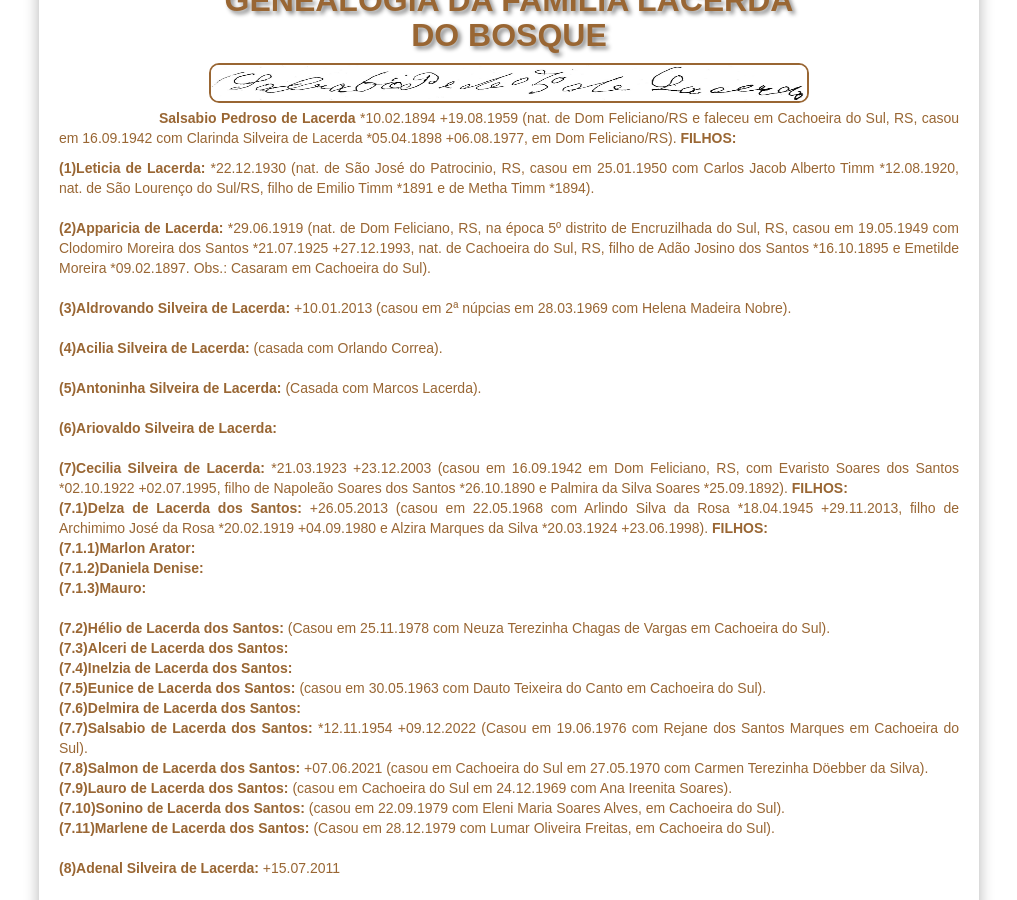
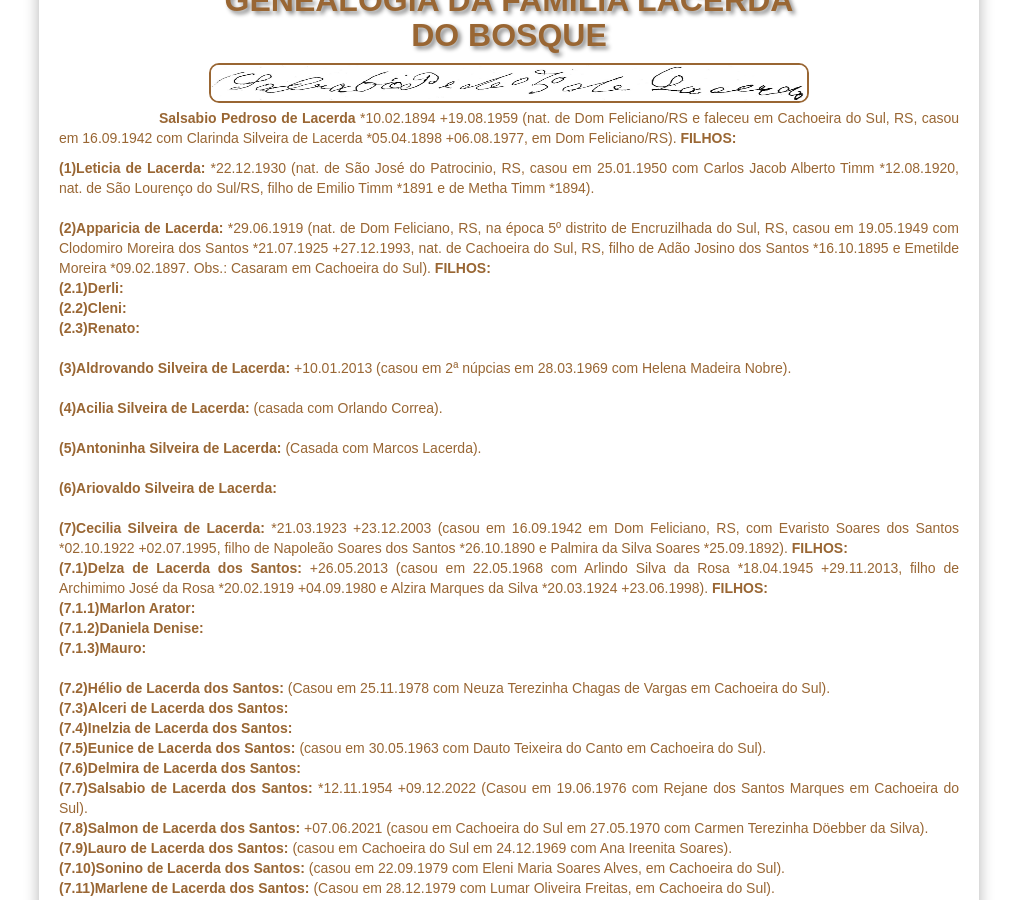
Before and after one commit to claudiovargas1955/claudiovargas1955.github.io, a Jekyll site: the page built from _pages/familia-lacerda-salsabio.html, in a window 1280 px wide and 900 px high, scrolled down 376 px. Shown: the whole window, without its empty margins (131-1148 px from the left). Built offline with Jekyll 4.4.1, drawn with Linux system fonts in a browser that asks for light colours; some web fonts are replaced.

Commit message:
Update familia-lacerda-salsabio.html

```diff
--- a/_pages/familia-lacerda-salsabio.html
+++ b/_pages/familia-lacerda-salsabio.html
@@ -103,7 +103,10 @@ com Clarinda Silveira de Lacerda *05.04.1898 +06.08.1977, em Dom Feliciano/RS).
 do Sul/RS, filho de Emilio Timm *1891 e de Metha Timm *1894). <br><br>
 <b>(2)Apparicia de Lacerda: </b>*29.06.1919 (nat. de Dom Feliciano, RS, na época 5º distrito de Encruzilhada do Sul, RS, casou em 19.05.1949 com Clodomiro Moreira
 dos Santos *21.07.1925 +27.12.1993, nat. de Cachoeira do Sul, RS, filho de Adão Josino dos Santos *16.10.1895 e Emetilde Moreira *09.02.1897. Obs.: Casaram em Cachoeira do Sul).
-<br> <br>
+  <b>FILHOS: </b> <br>
+  <b>(2.1)Derli: </b><br>
+  <b>(2.2)Cleni: </b><br>
+  <b>(2.3)Renato: </b><br><br>
 <b>(3)Aldrovando Silveira de Lacerda: </b>+10.01.2013 (casou em 2ª núpcias em 28.03.1969 com Helena Madeira Nobre).<br> <br>
 <b>(4)Acilia Silveira de Lacerda: </b>(casada com Orlando Correa).<br><br>
 <b>(5)Antoninha Silveira de Lacerda: </b>(Casada com Marcos Lacerda).<br><br>
```
